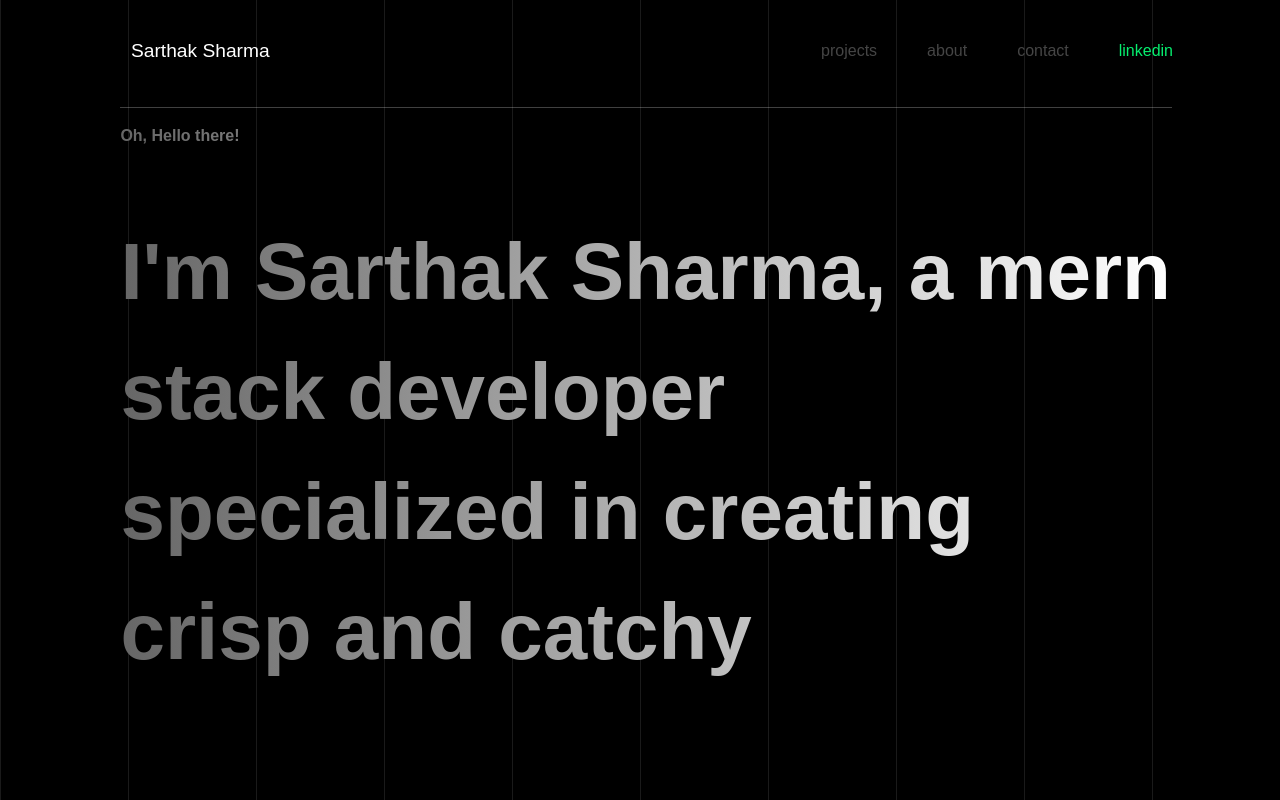
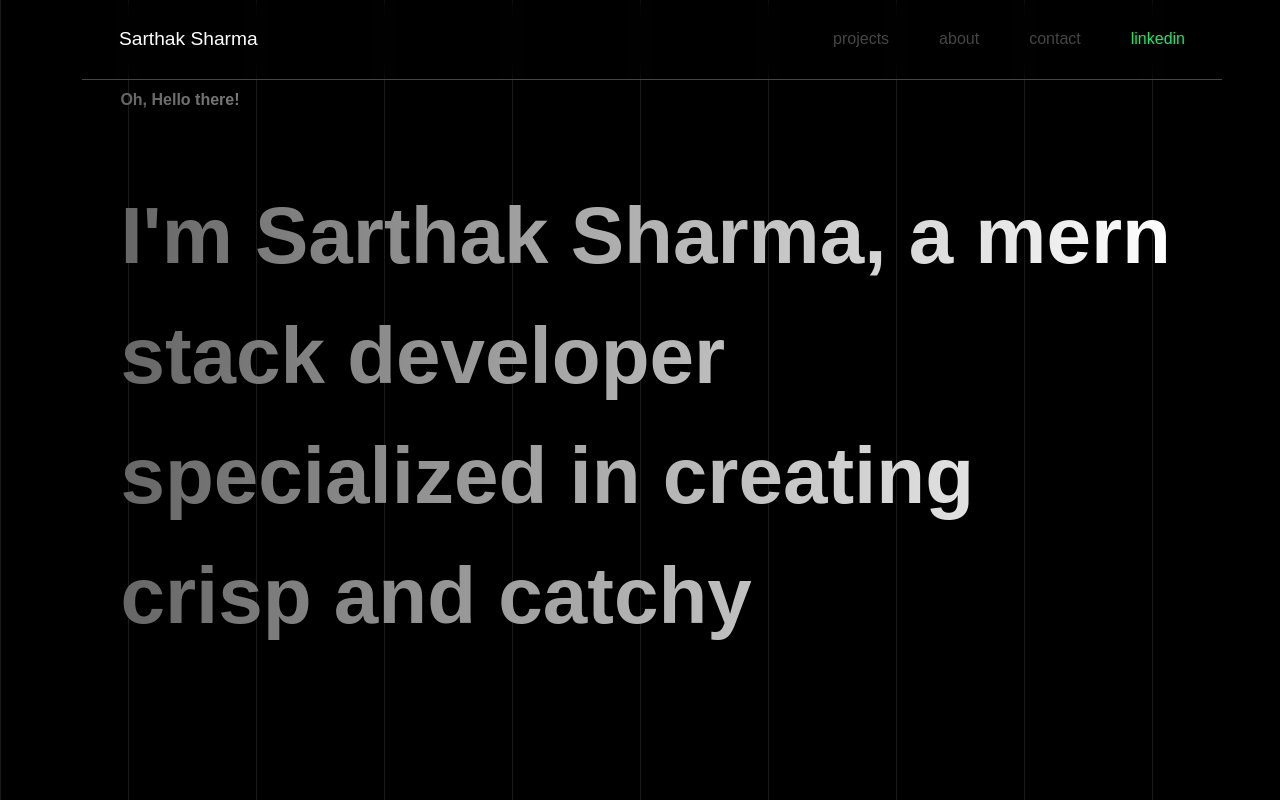
Before and after one commit to sarthaksharma52/Portfolio, a React (Vite) app: page / in a window 1280 px wide. Shown: the top 800 px of the page. Built offline with nearby package versions, Linux system fonts and the light colour scheme.

Commit message:
changes in navbar

```diff
--- a/components/Home.jsx
+++ b/components/Home.jsx
@@ -5,7 +5,6 @@ const Home = () => {
     <>
     <div className="home">
     <div className="hr">
-    <hr />
     <div className="sectin1">
     <p className="text-gradient">
     Oh, Hello there!
--- a/components/Navbar.jsx
+++ b/components/Navbar.jsx
@@ -2,7 +2,7 @@ import React from 'react'
 
 const navbar = () => {
   return (
-    <div>
+    <>
       <div className="container nav_bar">
       <div className="left nav_items">Sarthak Sharma</div>
       <div className="right">
@@ -12,7 +12,8 @@ const navbar = () => {
         <a href="https://www.linkedin.com/in/sarthak-sharma-778b28257/" className='nav_items linkedin'target='_blank'>linkedin</a>
         </div>
     </div>
-    </div>
+
+    </>
   )
 }
 
--- a/index.html
+++ b/index.html
@@ -4,7 +4,7 @@
     <meta charset="UTF-8" />
     <link rel="icon" type="image/svg+xml" href="/vite.svg" />
     <meta name="viewport" content="width=device-width, initial-scale=1.0" />
-    <title>Vite + React</title>
+    <title>Portfolio</title>
     <link href="https://cdn.jsdelivr.net/npm/bootstrap@5.3.3/dist/css/bootstrap.min.css" rel="stylesheet" integrity="sha384-QWTKZyjpPEjISv5WaRU9OFeRpok6YctnYmDr5pNlyT2bRjXh0JMhjY6hW+ALEwIH" crossorigin="anonymous">
   </head>
   <body>
--- a/src/index.css
+++ b/src/index.css
@@ -13,7 +13,15 @@ body {
     flex-direction: row;
     justify-content: space-between;
     align-items: center;
-    margin: 12px;
+    /* margin: 12px; */
+    position: fixed;
+    top: 0;
+    width: 100%;
+    z-index: 1000;
+    /* background: rgba(255, 255, 255, 0.8); Adjust the RGBA values to fit your design */
+    backdrop-filter: blur(9px); /* Adjust the blur intensity */
+    box-shadow: 0 2px 10px rgba(0, 0, 0, 0.1);
+    border-bottom: 1px solid #454545;
 
 }
 a{
@@ -39,7 +47,6 @@ a:hover{
     border-bottom:1px solid #06EF6F;
 }
 
-
 /* home page section */
 
 
@@ -47,6 +54,7 @@ a:hover{
     height: 100vh;
 }
 .hr{
+    margin-top: 11vh;
     margin-left: 3vw;
     margin-right: 2vw;
 }
```
